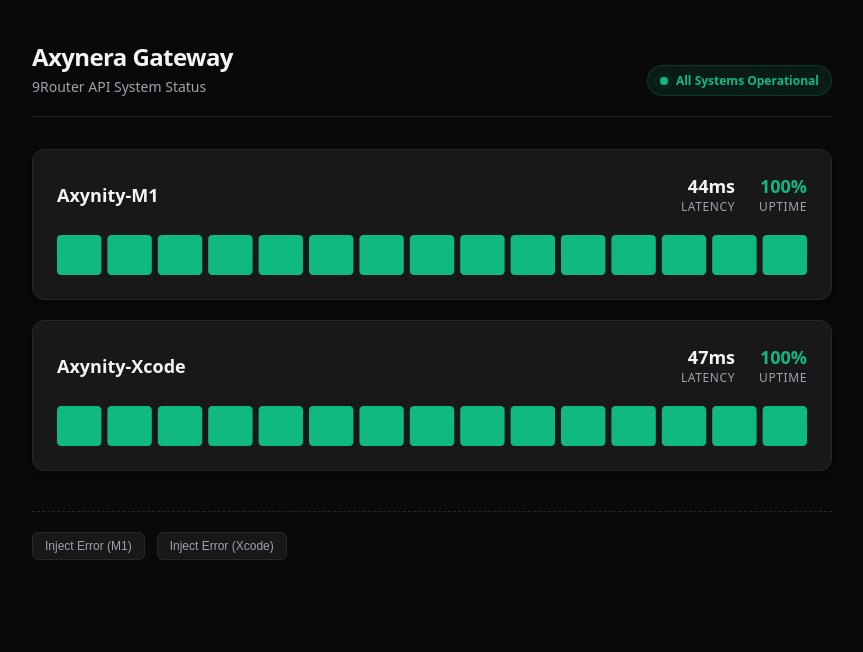
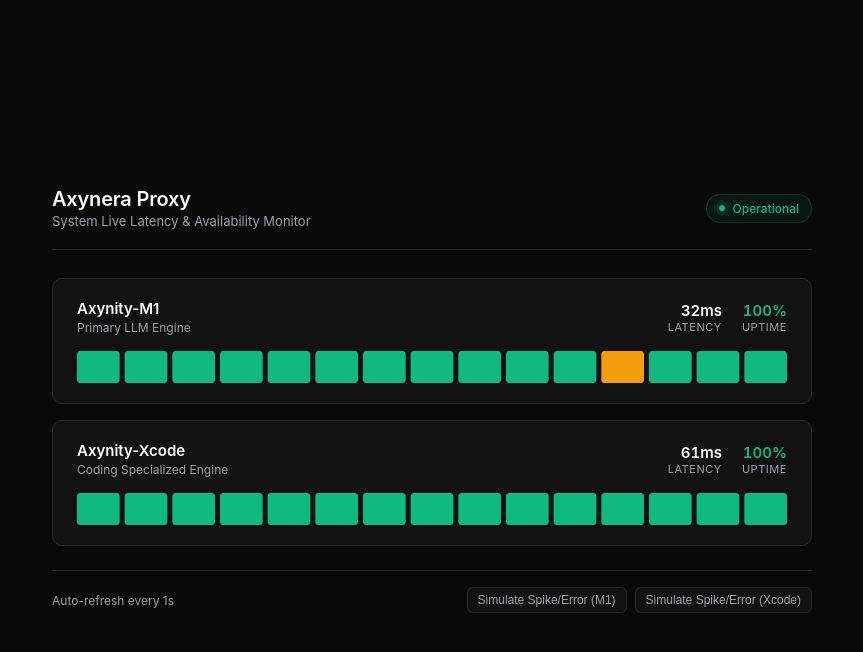
Before and after one commit to HxcoderIDOfc/axyproxy, a website: page index.html in a window 1280 px wide. Shown: the whole page, without its empty margins (208-1071 px from the left). Drawn offline with Linux system fonts and the light colour scheme.

Commit message:
Refactor HTML structure and styles for API status page
Updated the title and adjusted various CSS styles for better layout and appearance. Enhanced JavaScript functions for improved metrics display and added simulation controls.

```diff
--- a/index.html
+++ b/index.html
@@ -3,17 +3,20 @@
 <head>
     <meta charset="UTF-8">
     <meta name="viewport" content="width=device-width, initial-scale=1.0">
-    <title>Axynera Gateway | System Status</title>
+    <title>Axynera Gateway | Enterprise API Status</title>
     <style>
         :root {
-            --bg-base: #09090b;
-            --bg-card: #18181b;
+            --bg-primary: #09090b;
+            --bg-card: #121215;
+            --bg-card-hover: #18181b;
             --border: #27272a;
-            --text-main: #f4f4f5;
+            --border-hover: #3f3f46;
+            --text-main: #fafafa;
             --text-muted: #a1a1aa;
             --success: #10b981;
+            --warning: #f59e0b;
             --error: #ef4444;
-            --font-main: ui-sans-serif, system-ui, -apple-system, BlinkMacSystemFont, "Segoe UI", Roboto, "Helvetica Neue", Arial, sans-serif;
+            --font-main: -apple-system, BlinkMacSystemFont, "Segoe UI", Roboto, Helvetica, Arial, sans-serif;
         }
 
         * {
@@ -23,117 +26,133 @@
         }
 
         body {
-            background-color: var(--bg-base);
+            background-color: var(--bg-primary);
             color: var(--text-main);
             font-family: var(--font-main);
             display: flex;
             justify-content: center;
-            align-items: flex-start;
+            align-items: center;
             min-height: 100vh;
-            padding: 40px 20px;
+            padding: 24px;
         }
 
-        .dashboard {
+        .container {
             width: 100%;
-            max-width: 800px;
+            max-width: 760px;
         }
 
+        /* Header Style */
         .header {
-            margin-bottom: 32px;
             display: flex;
             justify-content: space-between;
-            align-items: flex-end;
+            align-items: center;
+            margin-bottom: 28px;
             padding-bottom: 20px;
             border-bottom: 1px solid var(--border);
         }
 
-        .header h1 {
-            font-size: 1.5rem;
+        .brand h1 {
+            font-size: 1.25rem;
             font-weight: 600;
-            letter-spacing: -0.025em;
+            letter-spacing: -0.01em;
+            color: var(--text-main);
         }
 
-        .header p {
+        .brand p {
+            font-size: 0.8125rem;
             color: var(--text-muted);
-            font-size: 0.875rem;
-            margin-top: 4px;
+            margin-top: 2px;
         }
 
         .status-badge {
             display: flex;
             align-items: center;
             gap: 8px;
-            background: rgba(16, 185, 129, 0.1);
+            background: rgba(16, 185, 129, 0.08);
             color: var(--success);
             padding: 6px 12px;
-            border-radius: 9999px;
+            border-radius: 20px;
             font-size: 0.75rem;
-            font-weight: 600;
+            font-weight: 500;
             border: 1px solid rgba(16, 185, 129, 0.2);
         }
 
-        .pulse {
-            width: 8px;
-            height: 8px;
+        .pulse-dot {
+            width: 6px;
+            height: 6px;
             background-color: var(--success);
             border-radius: 50%;
-            box-shadow: 0 0 0 0 rgba(16, 185, 129, 0.7);
-            animation: pulse-ring 2s infinite;
+            box-shadow: 0 0 0 0 rgba(16, 185, 129, 0.6);
+            animation: pulse 2s infinite cubic-bezier(0.4, 0, 0.6, 1);
         }
 
-        @keyframes pulse-ring {
-            0% { box-shadow: 0 0 0 0 rgba(16, 185, 129, 0.7); }
-            70% { box-shadow: 0 0 0 6px rgba(16, 185, 129, 0); }
-            100% { box-shadow: 0 0 0 0 rgba(16, 185, 129, 0); }
+        @keyframes pulse {
+            0% { transform: scale(0.95); box-shadow: 0 0 0 0 rgba(16, 185, 129, 0.7); }
+            70% { transform: scale(1); box-shadow: 0 0 0 6px rgba(16, 185, 129, 0); }
+            100% { transform: scale(0.95); box-shadow: 0 0 0 0 rgba(16, 185, 129, 0); }
         }
 
-        .model-card {
+        /* Model Card */
+        .card {
             background-color: var(--bg-card);
             border: 1px solid var(--border);
-            border-radius: 12px;
-            padding: 24px;
-            margin-bottom: 20px;
-            box-shadow: 0 4px 6px -1px rgba(0, 0, 0, 0.1), 0 2px 4px -1px rgba(0, 0, 0, 0.06);
+            border-radius: 10px;
+            padding: 20px 24px;
+            margin-bottom: 16px;
+            transition: border-color 0.2s ease, background-color 0.2s ease;
         }
 
-        .card-header {
+        .card:hover {
+            background-color: var(--bg-card-hover);
+            border-color: var(--border-hover);
+        }
+
+        .card-top {
             display: flex;
             justify-content: space-between;
             align-items: center;
-            margin-bottom: 20px;
+            margin-bottom: 16px;
         }
 
-        .card-title {
-            font-size: 1.125rem;
+        .model-info {
+            display: flex;
+            flex-direction: column;
+            gap: 2px;
+        }
+
+        .model-name {
+            font-size: 0.9375rem;
             font-weight: 600;
         }
 
-        .metrics {
-            display: flex;
-            gap: 24px;
+        .model-sub {
+            font-size: 0.75rem;
+            color: var(--text-muted);
         }
 
-        .metric-item {
+        .metrics-group {
+            display: flex;
+            gap: 20px;
             text-align: right;
         }
 
-        .metric-value {
-            font-size: 1.125rem;
+        .metric-val {
+            font-size: 0.9375rem;
             font-weight: 600;
             font-variant-numeric: tabular-nums;
         }
 
-        .metric-label {
-            font-size: 0.75rem;
+        .metric-lbl {
+            font-size: 0.6875rem;
             color: var(--text-muted);
             text-transform: uppercase;
             letter-spacing: 0.05em;
         }
 
-        .canvas-wrapper {
+        /* Canvas Arena */
+        .canvas-box {
             width: 100%;
-            height: 40px;
-            position: relative;
+            height: 32px;
         }
 
         canvas {
@@ -142,204 +161,231 @@
             height: 100%;
         }
 
-        /* Tombol test hanya untuk preview lokal, bisa dihapus nanti */
-        .dev-tools {
-            margin-top: 40px;
-            padding-top: 20px;
-            border-top: 1px dashed var(--border);
+        /* Footer Simulation Controller */
+        .footer-tools {
+            margin-top: 24px;
             display: flex;
-            gap: 12px;
+            justify-content: space-between;
+            align-items: center;
+            font-size: 0.75rem;
+            color: var(--text-muted);
+            border-top: 1px solid var(--border);
+            padding-top: 16px;
         }
 
-        .dev-tools button {
+        .sim-btn-group {
+            display: flex;
+            gap: 8px;
+        }
+
+        button {
             background: var(--bg-card);
             border: 1px solid var(--border);
             color: var(--text-muted);
-            padding: 6px 12px;
+            padding: 5px 10px;
             border-radius: 6px;
             font-size: 0.75rem;
             cursor: pointer;
             transition: all 0.2s;
         }
 
-        .dev-tools button:hover {
-            border-color: var(--error);
-            color: var(--error);
+        button:hover {
+            background: var(--border);
+            color: var(--text-main);
         }
     </style>
 </head>
 <body>
 
-    <div class="dashboard">
+    <div class="container">
         <div class="header">
-            <div>
-                <h1>Axynera Gateway</h1>
-                <p>9Router API System Status</p>
+            <div class="brand">
+                <h1>Axynera Proxy</h1>
+                <p>System Live Latency & Availability Monitor</p>
             </div>
-            <div class="status-badge" id="global-status">
-                <div class="pulse"></div>
-                All Systems Operational
+            <div class="status-badge">
+                <div class="pulse-dot"></div>
+                Operational
             </div>
         </div>
 
-        <!-- Card Axynity-M1 -->
-        <div class="model-card">
-            <div class="card-header">
-                <div class="card-title">Axynity-M1</div>
-                <div class="metrics">
-                    <div class="metric-item">
-                        <div class="metric-value" id="m1-ping">32ms</div>
-                        <div class="metric-label">Latency</div>
+        <!-- Model M1 -->
+        <div class="card">
+            <div class="card-top">
+                <div class="model-info">
+                    <span class="model-name">Axynity-M1</span>
+                    <span class="model-sub">Primary LLM Engine</span>
+                </div>
+                <div class="metrics-group">
+                    <div>
+                        <div class="metric-val" id="m1-ping">--</div>
+                        <div class="metric-lbl">Latency</div>
                     </div>
-                    <div class="metric-item">
-                        <div class="metric-value" style="color: var(--success);" id="m1-health">100%</div>
-                        <div class="metric-label">Uptime</div>
+                    <div>
+                        <div class="metric-val" style="color: var(--success);" id="m1-uptime">100%</div>
+                        <div class="metric-lbl">Uptime</div>
                     </div>
                 </div>
             </div>
-            <div class="canvas-wrapper">
-                <canvas id="canvas-m1"></canvas>
+            <div class="canvas-box">
+                <canvas id="c-m1"></canvas>
             </div>
         </div>
 
-        <!-- Card Axynity-Xcode -->
-        <div class="model-card">
-            <div class="card-header">
-                <div class="card-title">Axynity-Xcode</div>
-                <div class="metrics">
-                    <div class="metric-item">
-                        <div class="metric-value" id="xcode-ping">45ms</div>
-                        <div class="metric-label">Latency</div>
+        <!-- Model Xcode -->
+        <div class="card">
+            <div class="card-top">
+                <div class="model-info">
+                    <span class="model-name">Axynity-Xcode</span>
+                    <span class="model-sub">Coding Specialized Engine</span>
+                </div>
+                <div class="metrics-group">
+                    <div>
+                        <div class="metric-val" id="xcode-ping">--</div>
+                        <div class="metric-lbl">Latency</div>
                     </div>
-                    <div class="metric-item">
-                        <div class="metric-value" style="color: var(--success);" id="xcode-health">100%</div>
-                        <div class="metric-label">Uptime</div>
+                    <div>
+                        <div class="metric-val" style="color: var(--success);" id="xcode-uptime">100%</div>
+                        <div class="metric-lbl">Uptime</div>
                     </div>
                 </div>
             </div>
-            <div class="canvas-wrapper">
-                <canvas id="canvas-xcode"></canvas>
+            <div class="canvas-box">
+                <canvas id="c-xcode"></canvas>
             </div>
         </div>
 
-        <!-- Dev tools simulasi (Boleh dihapus jika sudah naik produksi) -->
-        <div class="dev-tools">
-            <button onclick="forceError('m1')">Inject Error (M1)</button>
-            <button onclick="forceError('xcode')">Inject Error (Xcode)</button>
+        <div class="footer-tools">
+            <span>Auto-refresh every 1s</span>
+            <div class="sim-btn-group">
+                <button onclick="injectAnomaly('m1')">Simulate Spike/Error (M1)</button>
+                <button onclick="injectAnomaly('xcode')">Simulate Spike/Error (Xcode)</button>
+            </div>
         </div>
     </div>
 
     <script>
-        const MAX_BLOCKS = 15;
+        const BLOCKS = 15;
 
-        // Data State untuk masing-masing model
-        const state = {
-            m1: {
-                pings: Array(MAX_BLOCKS).fill(1), // 1 = Sukses, 0 = Error
-                latencies: Array(MAX_BLOCKS).fill(30)
-            },
-            xcode: {
-                pings: Array(MAX_BLOCKS).fill(1),
-                latencies: Array(MAX_BLOCKS).fill(40)
-            }
+        // Status code: 2 = Normal (Hijau), 1 = Warning/High Ping (Kuning), 0 = Error/Down (Merah)
+        const modelsData = {
+            m1: { statusArr: Array(BLOCKS).fill(2), latencyArr: Array(BLOCKS).fill(45) },
+            xcode: { statusArr: Array(BLOCKS).fill(2), latencyArr: Array(BLOCKS).fill(60) }
         };
 
-        function setupCanvas(canvasId) {
-            const canvas = document.getElementById(canvasId);
-            // Menyesuaikan resolusi untuk layar retina/HD
-            const rect = canvas.parentElement.getBoundingClientRect();
+        function initCanvas(id) {
+            const canvas = document.getElementById(id);
+            const rect = canvas.getBoundingClientRect();
             canvas.width = rect.width * 2;
             canvas.height = rect.height * 2;
             const ctx = canvas.getContext('2d');
             ctx.scale(2, 2);
-            return { canvas, ctx, width: rect.width, height: rect.height };
+            return { ctx, width: rect.width, height: rect.height };
         }
 
-        const m1Canvas = setupCanvas('canvas-m1');
-        const xcodeCanvas = setupCanvas('canvas-xcode');
+        const cM1 = initCanvas('c-m1');
+        const cXcode = initCanvas('c-xcode');
 
-        function drawBlocks(ctx, width, height, pings) {
+        function renderBlocks(target, statusArr) {
+            const { ctx, width, height } = target;
             ctx.clearRect(0, 0, width, height);
 
-            const gap = 6;
-            const totalGaps = gap * (MAX_BLOCKS - 1);
-            const blockWidth = (width - totalGaps) / MAX_BLOCKS;
-            const blockHeight = height;
+            const gap = 5;
+            const totalGaps = gap * (BLOCKS - 1);
+            const blockW = (width - totalGaps) / BLOCKS;
+            const blockH = height;
 
-            pings.forEach((status, i) => {
-                const x = i * (blockWidth + gap);
+            statusArr.forEach((val, i) => {
+                const x = i * (blockW + gap);
 
-                // Styling warna modern tanpa glow norak
-                if (status === 1) {
-                    ctx.fillStyle = "#10b981"; // Emerald
+                if (val === 2) {
+                    ctx.fillStyle = '#10b981'; // Hijau Normal
+                } else if (val === 1) {
+                    ctx.fillStyle = '#f59e0b'; // Kuning (Ping Tinggi)
                 } else {
-                    ctx.fillStyle = "#ef4444"; // Rose/Red
+                    ctx.fillStyle = '#ef4444'; // Merah (Error)
                 }
 
-                // Kotak rounded (sisi tumpul)
                 ctx.beginPath();
                 if (ctx.roundRect) {
-                    ctx.roundRect(x, 0, blockWidth, blockHeight, 4);
+                    ctx.roundRect(x, 0, blockW, blockH, 3);
                 } else {
-                    ctx.rect(x, 0, blockWidth, blockHeight);
+                    ctx.rect(x, 0, blockW, blockH);
                 }
                 ctx.fill();
             });
         }
 
-        function updateUI(modelId) {
-            const data = state[modelId];
+        function refreshMetrics(key) {
+            const data = modelsData[key];
+            const currentStatus = data.statusArr[BLOCKS - 1];
+            const currentPing = data.latencyArr[BLOCKS - 1];
 
-            // Hitung Uptime
-            const successCount = data.pings.filter(p => p === 1).length;
-            const uptime = Math.round((successCount / MAX_BLOCKS) * 100);
-            const healthEl = document.getElementById(`${modelId}-health`);
-            healthEl.innerText = `${uptime}%`;
-            healthEl.style.color = uptime >= 80 ? 'var(--success)' : 'var(--error)';
+            const pingEl = document.getElementById(`${key}-ping`);
+            const uptimeEl = document.getElementById(`${key}-uptime`);
 
-            // Update Ping Terbaru (Angka acak natural)
-            const basePing = modelId === 'm1' ? 30 : 45;
-            const isError = data.pings[MAX_BLOCKS - 1] === 0;
-            const currentPing = isError ? 'ERR' : Math.floor(basePing + (Math.random() * 15)) + 'ms';
-            const pingEl = document.getElementById(`${modelId}-ping`);
-            pingEl.innerText = currentPing;
-            pingEl.style.color = isError ? 'var(--error)' : 'var(--text-main)';
+            // Hitung Uptime persentase (status 2 & 1 dihitung aktif, 0 error)
+            const healthyCount = data.statusArr.filter(s => s > 0).length;
+            const uptime = Math.round((healthyCount / BLOCKS) * 100);
+            uptimeEl.innerText = `${uptime}%`;
+            uptimeEl.style.color = uptime >= 80 ? 'var(--success)' : 'var(--error)';
+
+            if (currentStatus === 0) {
+                pingEl.innerText = 'ERR';
+                pingEl.style.color = 'var(--error)';
+            } else if (currentStatus === 1) {
+                pingEl.innerText = `${currentPing}ms`;
+                pingEl.style.color = 'var(--warning)';
+            } else {
+                pingEl.innerText = `${currentPing}ms`;
+                pingEl.style.color = 'var(--text-main)';
+            }
         }
 
-        // Main Loop
+        // Live Tick Loop
         setInterval(() => {
-            ['m1', 'xcode'].forEach(id => {
-                const data = state[id];
+            ['m1', 'xcode'].forEach(key => {
+                const data = modelsData[key];
 
-                // Normalnya 99% sukses
-                const isSuccess = Math.random() > 0.01 ? 1 : 0;
+                // Simulasi probabilitas: 92% normal (2), 6% ping tinggi (1), 2% error (0)
+                const rand = Math.random();
+                let newStatus = 2;
+                let newPing = Math.floor(30 + Math.random() * 50);
 
-                data.pings.shift();
-                data.pings.push(isSuccess);
+                if (rand > 0.92 && rand <= 0.98) {
+                    newStatus = 1; // Kuning (Ping 300ms+)
+                    newPing = Math.floor(320 + Math.random() * 180);
+                } else if (rand > 0.98) {
+                    newStatus = 0; // Merah (Error)
+                    newPing = 0;
+                }
 
-                if (id === 'm1') drawBlocks(m1Canvas.ctx, m1Canvas.width, m1Canvas.height, data.pings);
-                if (id === 'xcode') drawBlocks(xcodeCanvas.ctx, xcodeCanvas.width, xcodeCanvas.height, data.pings);
+                data.statusArr.shift();
+                data.statusArr.push(newStatus);
+                data.latencyArr.shift();
+                data.latencyArr.push(newPing);
 
-                updateUI(id);
+                if (key === 'm1') renderBlocks(cM1, data.statusArr);
+                if (key === 'xcode') renderBlocks(cXcode, data.statusArr);
+
+                refreshMetrics(key);
             });
-        }, 1000); // 1 detik per shift
+        }, 1000);
 
-        // Render perdana
-        drawBlocks(m1Canvas.ctx, m1Canvas.width, m1Canvas.height, state.m1.pings);
-        drawBlocks(xcodeCanvas.ctx, xcodeCanvas.width, xcodeCanvas.height, state.xcode.pings);
+        // Render awal
+        renderBlocks(cM1, modelsData.m1.statusArr);
+        renderBlocks(cXcode, modelsData.xcode.statusArr);
+        refreshMetrics('m1');
+        refreshMetrics('xcode');
 
-        // Handle Resize
-        window.addEventListener('resize', () => {
-            // Reload simple saat resize agar ukuran canvas presisi
-            location.reload();
-        });
+        // Tombol Simulasi Anomali Manual
+        function injectAnomaly(key) {
+            modelsData[key].statusArr[BLOCKS - 1] = 0; // Paksa merah
+            modelsData[key].latencyArr[BLOCKS - 1] = 0;
 
-        // Fungsi manual error untuk tombol dev-tools
-        function forceError(modelId) {
-            state[modelId].pings[MAX_BLOCKS - 1] = 0;
-            const canvasObj = modelId === 'm1' ? m1Canvas : xcodeCanvas;
-            drawBlocks(canvasObj.ctx, canvasObj.width, canvasObj.height, state[modelId].pings);
-            updateUI(modelId);
+            if (key === 'm1') renderBlocks(cM1, modelsData.m1.statusArr);
+            if (key === 'xcode') renderBlocks(cXcode, modelsData.xcode.statusArr);
+            refreshMetrics(key);
         }
     </script>
 </body>
```
